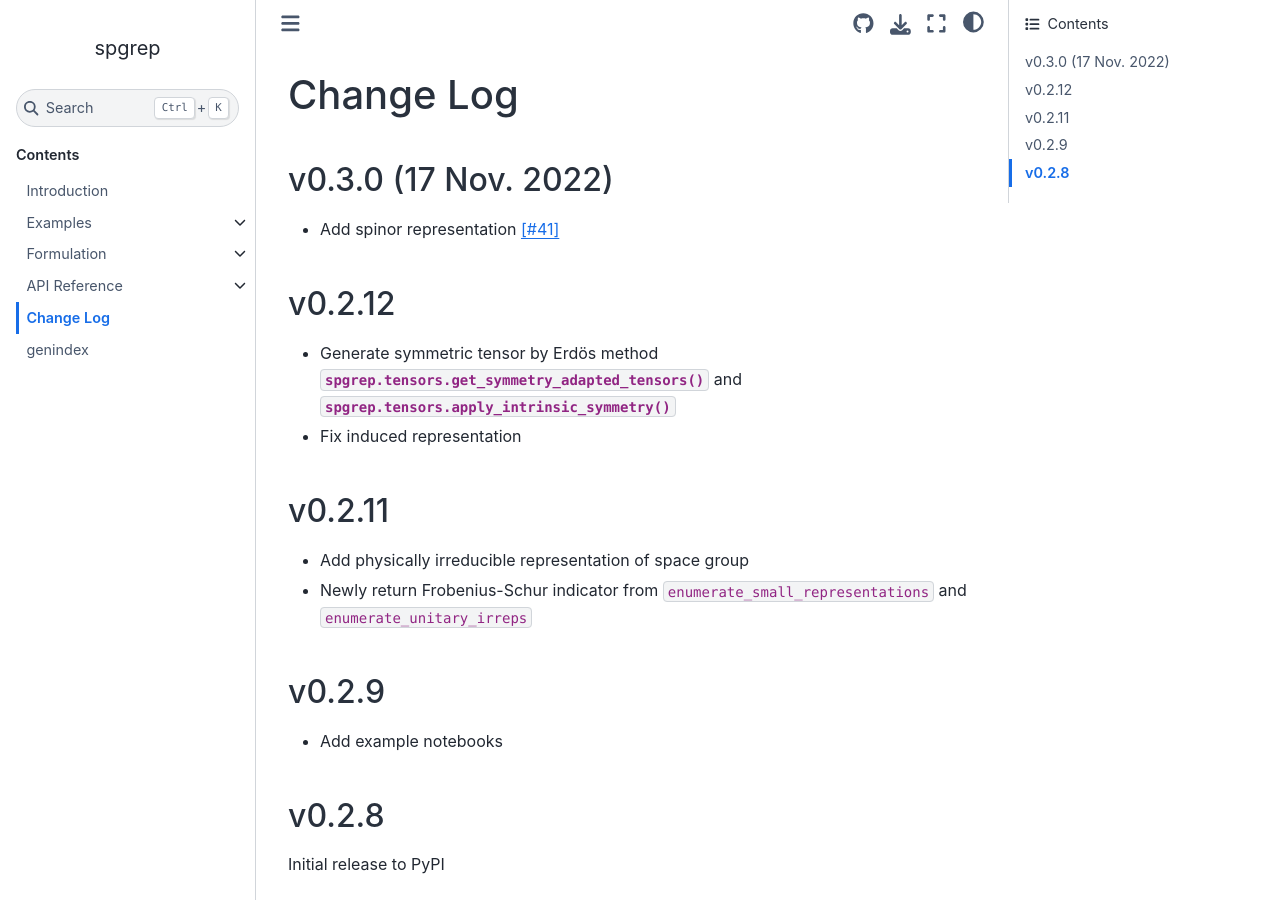
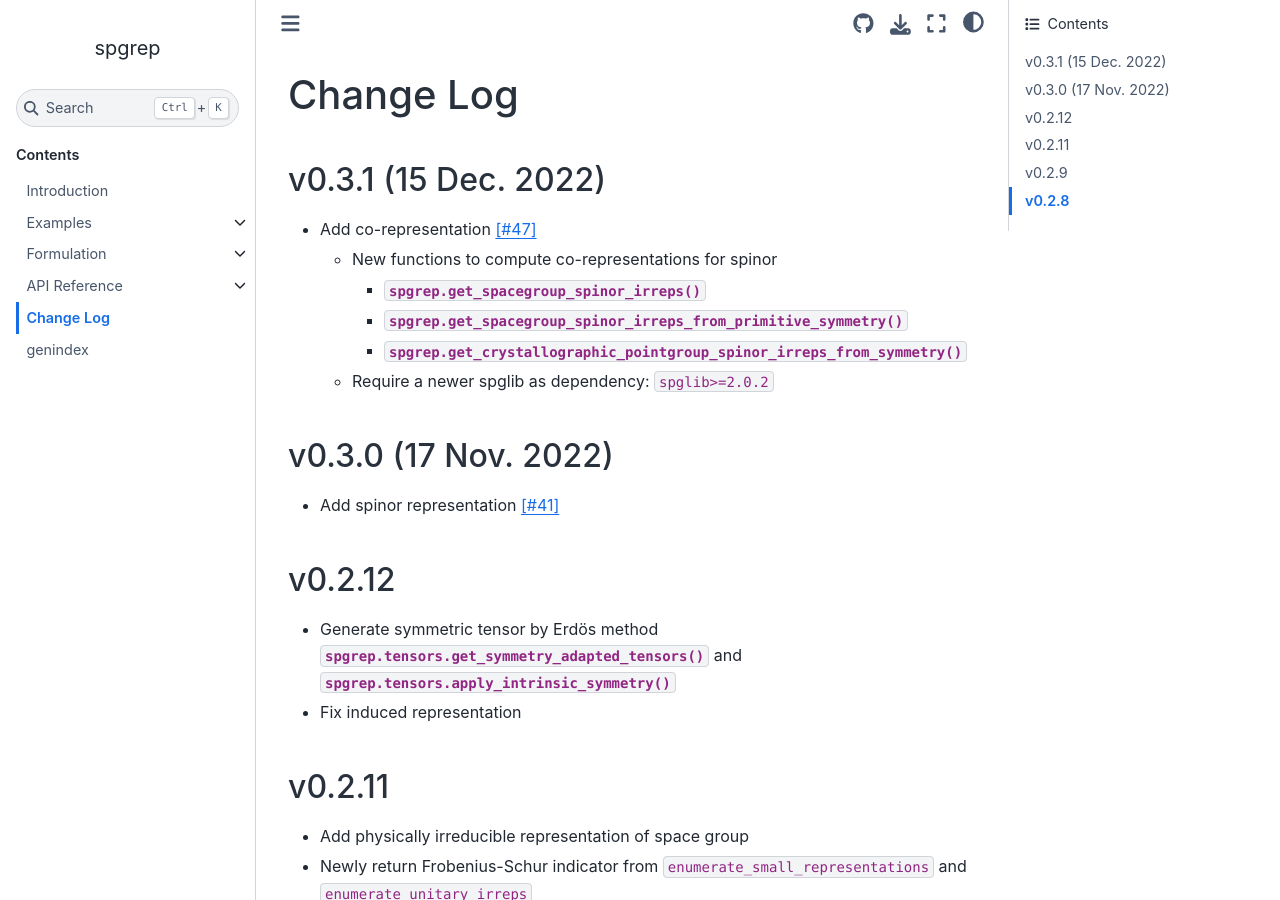
Before and after one commit to spglib/spgrep, a Sphinx documentation site: the page built from docs/changelog.md, in a window 1280 px wide and 900 px high. Built offline with Sphinx 7.4.7 and the Sphinx Book theme 1.1.4, drawn with Linux system fonts in a browser that asks for light colours.

Commit message:
Update changelog

```diff
--- a/docs/changelog.md
+++ b/docs/changelog.md
@@ -1,4 +1,14 @@
 # Change Log
+
+## v0.3.1 (15 Dec. 2022)
+
+- Add co-representation [[#47]](https://github.com/spglib/spgrep/pull/47)
+    - New functions to compute co-representations for spinor
+        - {func}`spgrep.get_spacegroup_spinor_irreps`
+        - {func}`spgrep.get_spacegroup_spinor_irreps_from_primitive_symmetry`
+        - {func}`spgrep.get_crystallographic_pointgroup_spinor_irreps_from_symmetry`
+    - Require a newer spglib as dependency: ``spglib>=2.0.2``
+
 
 ## v0.3.0 (17 Nov. 2022)
 - Add spinor representation [[#41]](https://github.com/spglib/spgrep/pull/41)
--- a/docs/conf.py
+++ b/docs/conf.py
@@ -40,6 +40,7 @@ extensions = [
     "sphinx.ext.viewcode",
     "sphinx.ext.autosummary",
     "sphinx.ext.mathjax",
+    "sphinx.ext.intersphinx",
     "sphinxcontrib.bibtex",
     "sphinxcontrib.mermaid",
     "nbsphinx",
@@ -68,6 +69,10 @@ napoleon_use_ivar = True
 
 # https://pypi.org/project/sphinxcontrib-bibtex/
 bibtex_bibfiles = ["references.bib"]
+
+intersphinx_mapping = {
+    "spglib": ("https://spglib.github.io/spglib/", None),
+}
 
 # MyST
 myst_enable_extensions = [
```
Also changed, not shown: README.md (+2 -1 lines).
